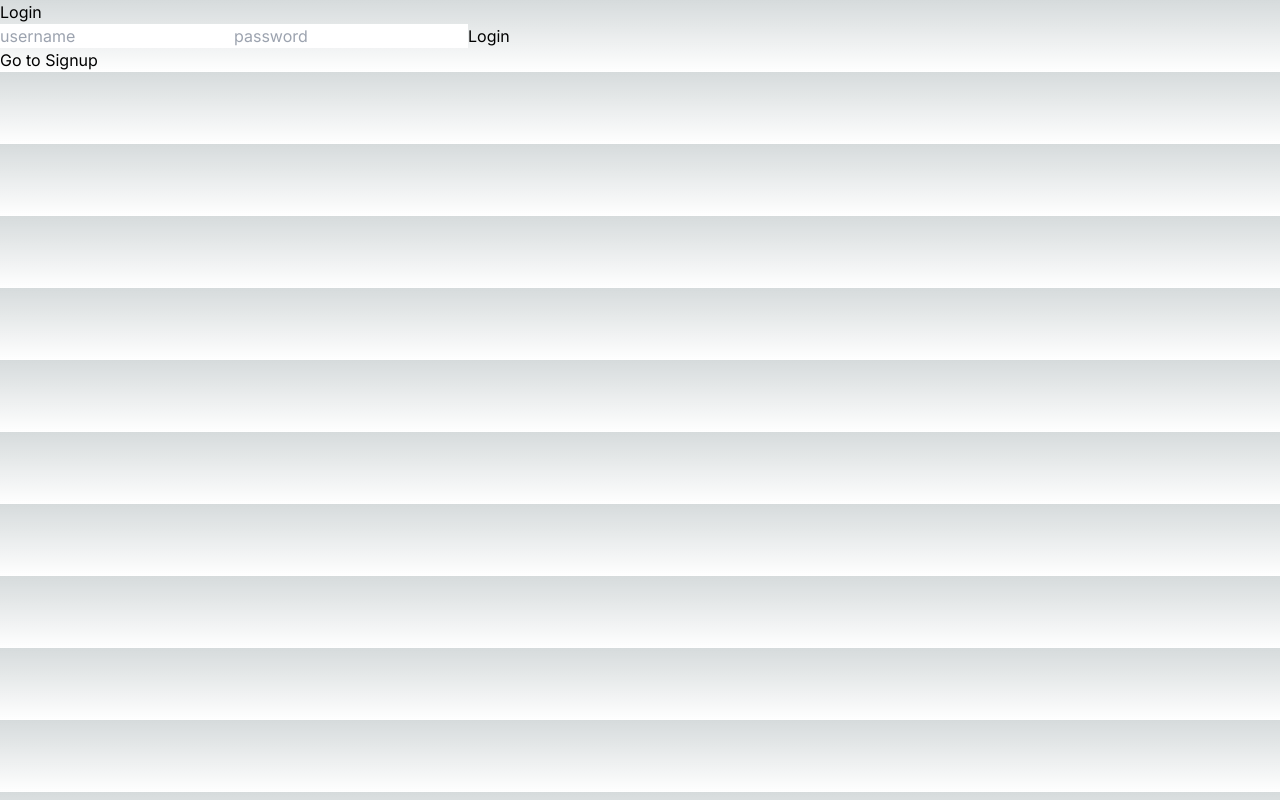
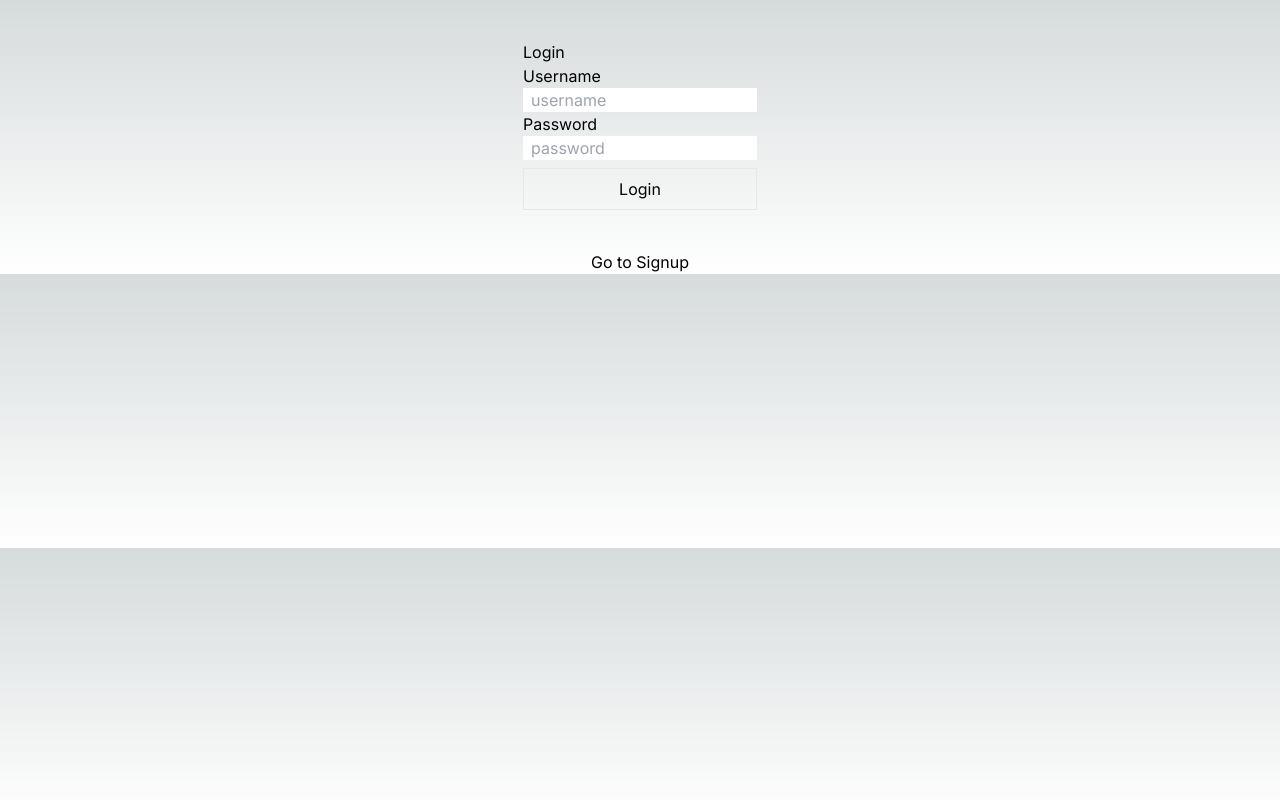
Before and after one commit to ProgrammerJM/CSlib-RMTS, a Next.js app: page /auth/login in a window 1280 px wide. Built offline with nearby package versions, Linux system fonts and the light colour scheme.

Commit message:
refactor: Update login form to handle errors and display loading state
Refactor the login form to handle errors and display a loading state when submitting the form. This improves the user experience by providing feedback during the login process.

```diff
--- a/app/auth/login/loginForm.tsx
+++ b/app/auth/login/loginForm.tsx
@@ -4,7 +4,7 @@ import { useRouter } from "next/navigation";
 import React, { FormEvent, useState } from "react";
 
 export default function LoginForm() {
-  const [error, setError] = useState(null);
+  const [error, setError] = useState(false);
   const [isLoading, setIsLoading] = useState(false);
   const router = useRouter();
 
@@ -13,13 +13,13 @@ export default function LoginForm() {
 
     try {
       const formData = new FormData(event.currentTarget);
-      const name = formData.get("username");
+      const username = formData.get("username");
       const password = formData.get("password");
 
-      const response = await fetch("http://localhost:3000/api/users/login", {
+      const response = await fetch("http://localhost:5000/api/user/login", {
         method: "POST",
         headers: { "Content-Type": "application/json" },
-        body: JSON.stringify({ name, password }),
+        body: JSON.stringify({ username, password }),
       });
 
       if (!response.ok) {
@@ -27,9 +27,10 @@ export default function LoginForm() {
       }
 
       if (response.ok) {
-        router.push("/profile");
+        router.push("/dashboard");
       } else {
         // Handle Error
+        throw new Error("Failed to redirect!");
       }
     } catch (err: any) {
       setError(err.message);
@@ -39,29 +40,31 @@ export default function LoginForm() {
   }
 
   return (
-    <div>
-      <form onSubmit={handleLoginSubmit}>
+    <div className="mt-10 flex flex-col justify-center items-center">
+      <form onSubmit={handleLoginSubmit} className="flex flex-col ">
         <h1>Login</h1>
+        <label htmlFor="username">Username</label>
         <input
           type="text"
           name="username"
           placeholder="username"
           required
-          className="text-black"
+          className="text-black indent-2"
         />
+        <label htmlFor="password">Password</label>
         <input
           type="password"
           name="password"
           placeholder="password"
           required
-          className="text-black"
+          className="text-black indent-2"
         />
-        <button type="submit" disabled={isLoading}>
+        <button type="submit" disabled={isLoading} className="border p-2 mt-2">
           {isLoading ? "Logging In..." : "Login"}
         </button>
         {error && <p>{error}</p>}
       </form>
-      <Link href={"http://localhost:3000/auth/signup"}>
+      <Link href={"http://localhost:3000/auth/signup"} className="mt-10">
         <button>Go to Signup</button>
       </Link>
     </div>
--- a/app/auth/login/page.tsx
+++ b/app/auth/login/page.tsx
@@ -2,11 +2,7 @@ import React from "react";
 import LoginForm from "./loginForm";
 
 function Login() {
-  return (
-    <>
-      <LoginForm />
-    </>
-  );
+  return <LoginForm />;
 }
 
 export default Login;
```
